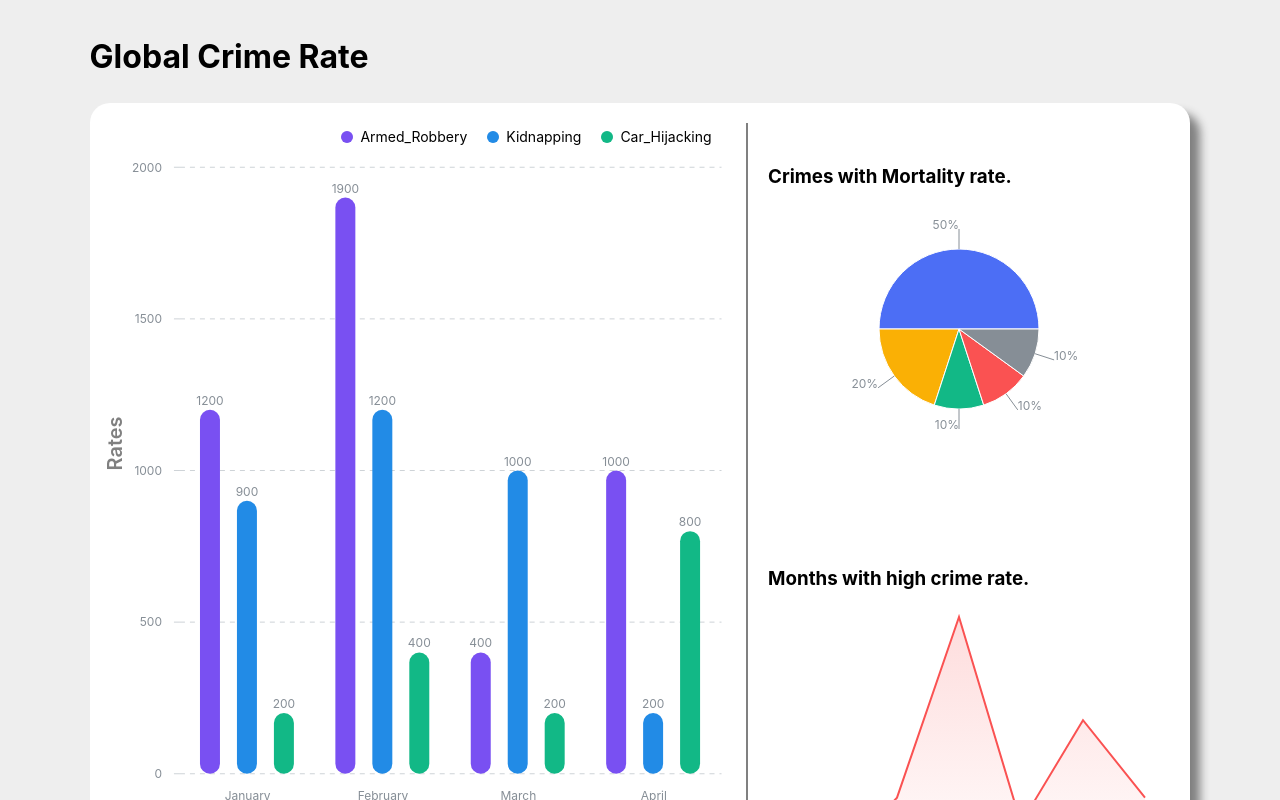
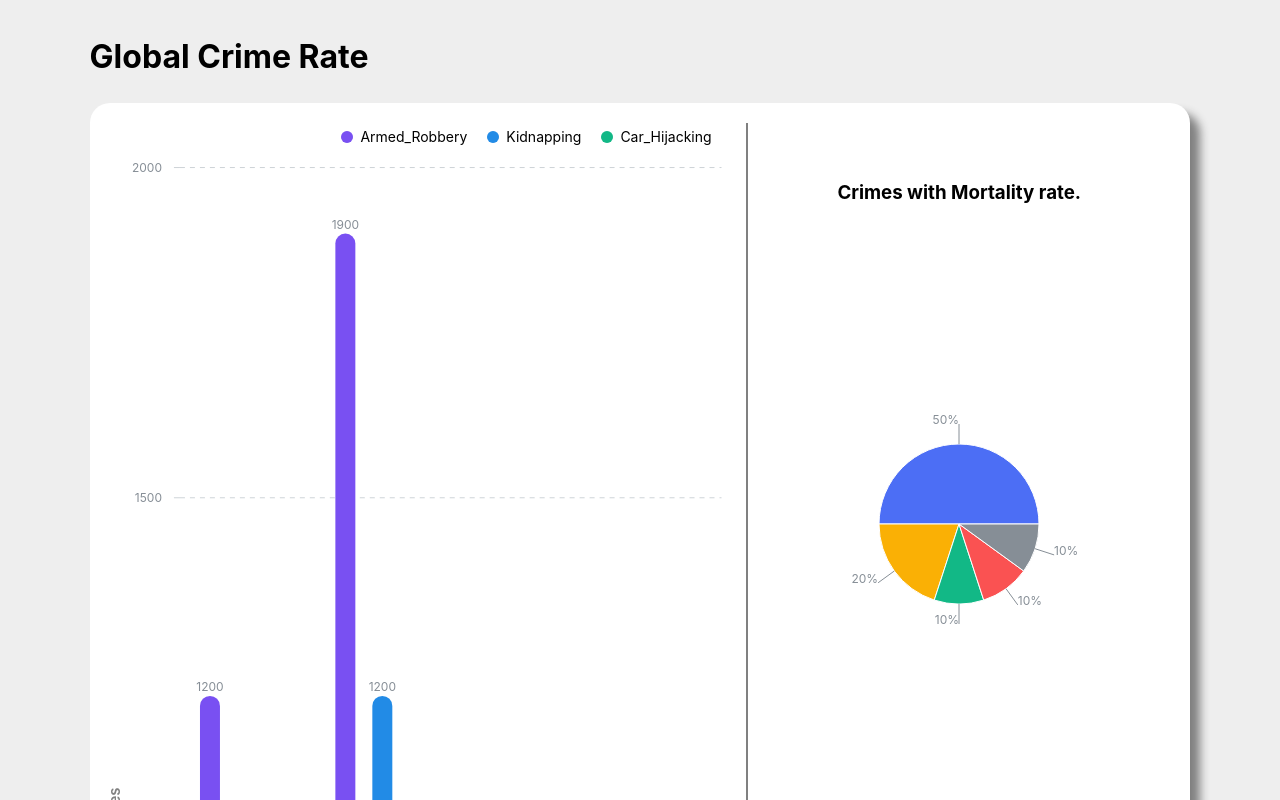
Before and after one commit to gerald023/Eulivy-Boutique, a React (Vite) app: page / in a window 1280 px wide. Shown: the part 1940-2740 px from the top of the page. Built offline with nearby package versions, Linux system fonts and the light colour scheme.

Commit message:
edited the crime insight section

```diff
--- a/src/pages/landing/components/CrimeInsightSection.tsx
+++ b/src/pages/landing/components/CrimeInsightSection.tsx
@@ -38,7 +38,7 @@ function CrimeInsightSection() {
           withBarValueLabel
           styles={{
             axisLabel:{
-              fontSize: '20px',
+              fontSize: '15px',
               fontWeight: 600,
             },
           }}
@@ -57,7 +57,7 @@ function CrimeInsightSection() {
         // w={'100%'}
         h={'80%'}
         tooltipAnimationDuration={200}
-        tooltipDataSource="segment" mx="auto" />
+        tooltipDataSource="segment"  />
        </Box>
        {/* <Divider my="md" /> */}
        <Box className="crimeDataChart">
--- a/src/pages/landing/components/styles/criminalInsight.css
+++ b/src/pages/landing/components/styles/criminalInsight.css
@@ -17,6 +17,9 @@
 }
 .crimeInsightCon .insightCharts .barChartCon{
     width: 100%;
+    display: flex;
+    justify-content: center;
+    align-items: center;
     height: 100%;
 }
 .crimeInsightCon .insightCharts .barChartCon .crimeBarChart{
@@ -42,7 +45,9 @@
 .crimeInsightCon .crimeData div{
     display: flex;
     width: 100%;
-    height: 40%;
+    height: 50%;
+    justify-content: center;
+    align-items: center;
     flex-wrap: wrap;
 }
 
@@ -74,23 +79,20 @@
 @media (max-width: 650px) {
     .crimeInsightCon .insightCharts .barChartCon{
         width: 100%;
-        height: 100%;
+        height: 300px;
     }
     .crimeInsightCon .insightCharts .barChartCon .crimeBarChart{
         height: 100%;
         width: 100%;
+        font-size: 10px;
     }
     .crimeInsightCon .crimeData div{
-        /* display: flex; */
-        height: 50%;
-        /* justify-content: center; */
-        /* flex-direction: column; */
+        height: 200px;
     }
-    .crimeInsightCon .crimeData div .crimePie{
+    .crimeInsightCon .crimeData .crimeDataChart:nth-child(1) {
+        height: 300px;
         width: 100%;
-        height: 100%;
-        /* display: flex;
-        justify-content: center;
-        align-items: center; */
+        text-align: center;
     }
+
 }
```
